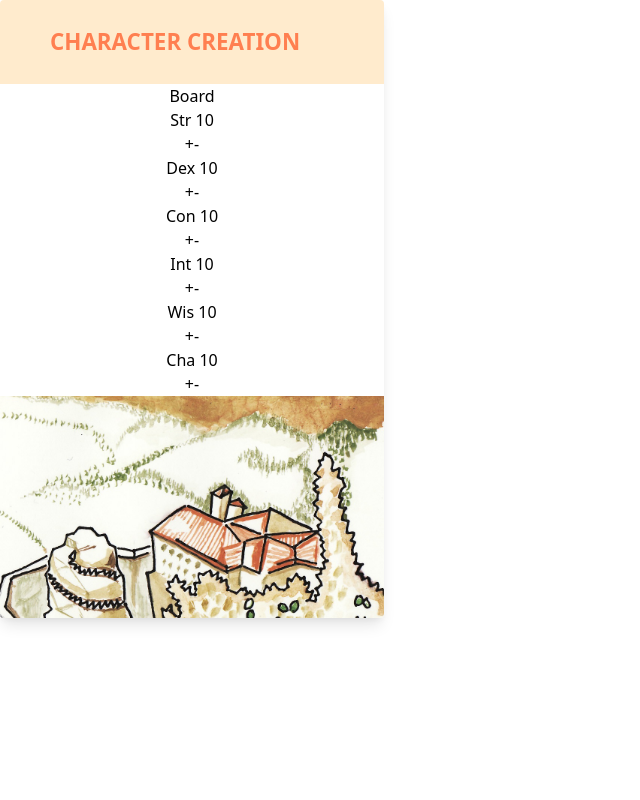
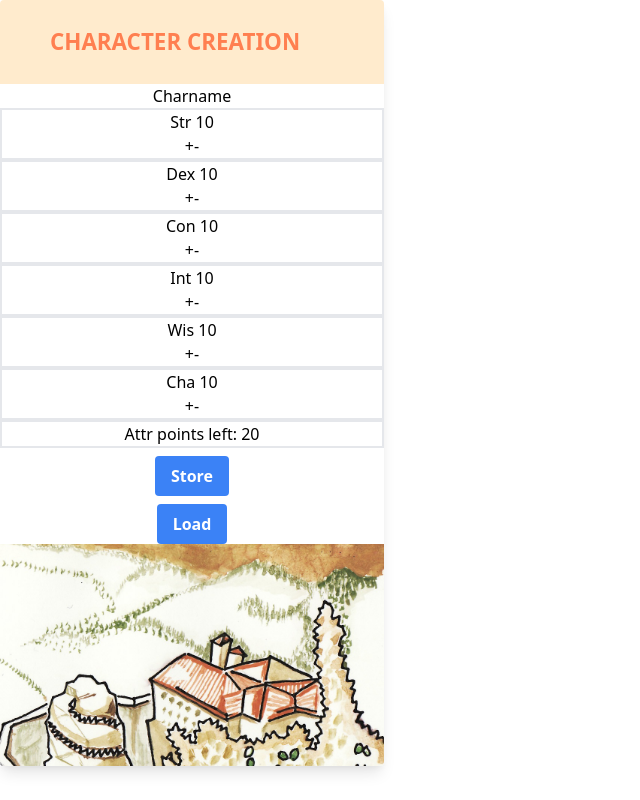
Before and after one commit to motorollerscalatron/pf1-character-creation-simulator, a React (Create React App) app: page / in a window 1280 px wide. Shown: the whole page, without its empty margins (0-640 px from the left). Built offline with nearby package versions, Linux system fonts and the light colour scheme.

Commit message:
[WIP] add buttons

```diff
--- a/src/views/CounterBoard.tsx
+++ b/src/views/CounterBoard.tsx
@@ -1,6 +1,6 @@
 // import "../../tailwind.output.css"
 
-import React, { FC, useState, useCallback } from "react";
+import React, { FC, useState, useCallback, useEffect } from "react";
 import Header from "../components/Header/header";
 import Footer from "../components/Footer/footer";
 import "../assets/tailwind.output.css";
@@ -16,6 +16,13 @@ const CounterBoard: FC<{ initial?: number }> = ({
   const [count4, setCount4] = useState(initial);
   const [count5, setCount5] = useState(initial);
   const [count6, setCount6] = useState(initial);
+
+  const [countPoolLeft, setCountPoolLeft] = useState(pool);
+  useEffect(() => {
+    setCountPoolLeft(
+      pool - (count1 + count2 + count3 + count4 + count5 + count6)
+    );
+  }, [count1, count2, count3, count4, count5, count6]);
 
   const Attrib = {
     str: "Strength",
@@ -75,36 +82,50 @@ const CounterBoard: FC<{ initial?: number }> = ({
   return (
     <div className="max-w-sm rounded overflow-hidden shadow-lg">
       <Header />
-      <h1>Board</h1>
-      <div>
+      <h1>Charname</h1>
+      <div></div>
+      <div className="border-2">
         <p> Str {count1}</p>
         <button onClick={() => handleAmount("str", true)}>+</button>
         <button onClick={() => handleAmount("str", false)}>-</button>
       </div>
-      <div>
+      <div className="border-2">
         <p> Dex {count2}</p>
         <button onClick={() => handleAmount("dex", true)}>+</button>
         <button onClick={() => handleAmount("dex", false)}>-</button>
       </div>
-      <div>
+      <div className="border-2">
         <p> Con {count3}</p>
         <button onClick={() => handleAmount("con", true)}>+</button>
         <button onClick={() => handleAmount("con", false)}>-</button>
       </div>
-      <div>
+      <div className="border-2">
         <p> Int {count4}</p>
         <button onClick={() => handleAmount("int", true)}>+</button>
         <button onClick={() => handleAmount("int", false)}>-</button>
       </div>
-      <div>
+      <div className="border-2">
         <p> Wis {count5}</p>
         <button onClick={() => handleAmount("wis", true)}>+</button>
         <button onClick={() => handleAmount("wis", false)}>-</button>
       </div>
-      <div>
+      <div className="border-2">
         <p> Cha {count6}</p>
         <button onClick={() => handleAmount("cha", true)}>+</button>
         <button onClick={() => handleAmount("cha", false)}>-</button>
+      </div>
+      <div className="border-2">
+        <p>Attr points left: {countPoolLeft}</p>
+      </div>
+      <div className="my-2">
+        <button className="bg-blue-500 hover:bg-blue-700 text-white font-bold py-2 px-4 rounded">
+          Store
+        </button>
+      </div>
+      <div>
+        <button className="bg-blue-500 hover:bg-blue-700 text-white font-bold py-2 px-4 rounded">
+          Load
+        </button>
       </div>
       <Footer />
     </div>
```
